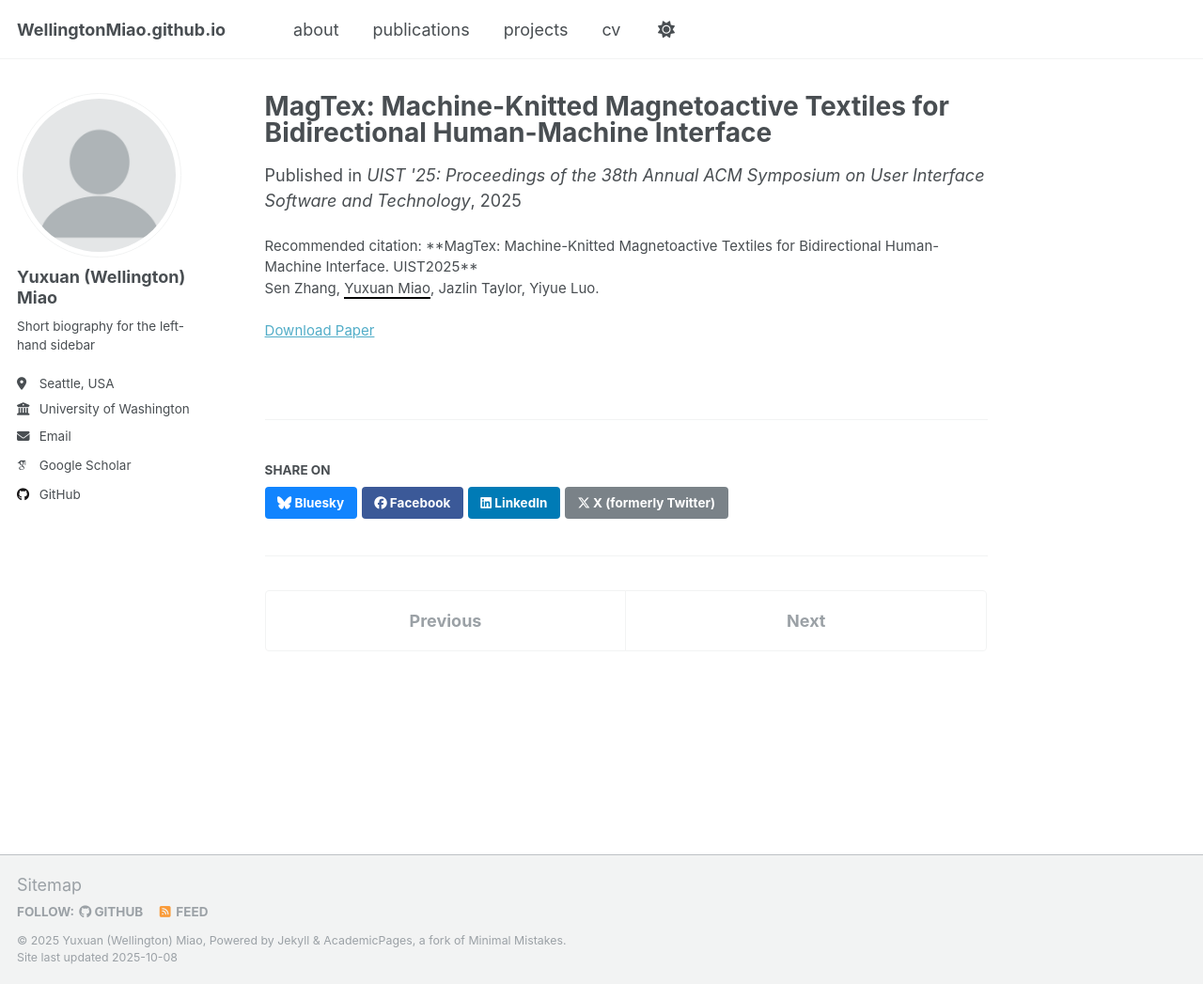
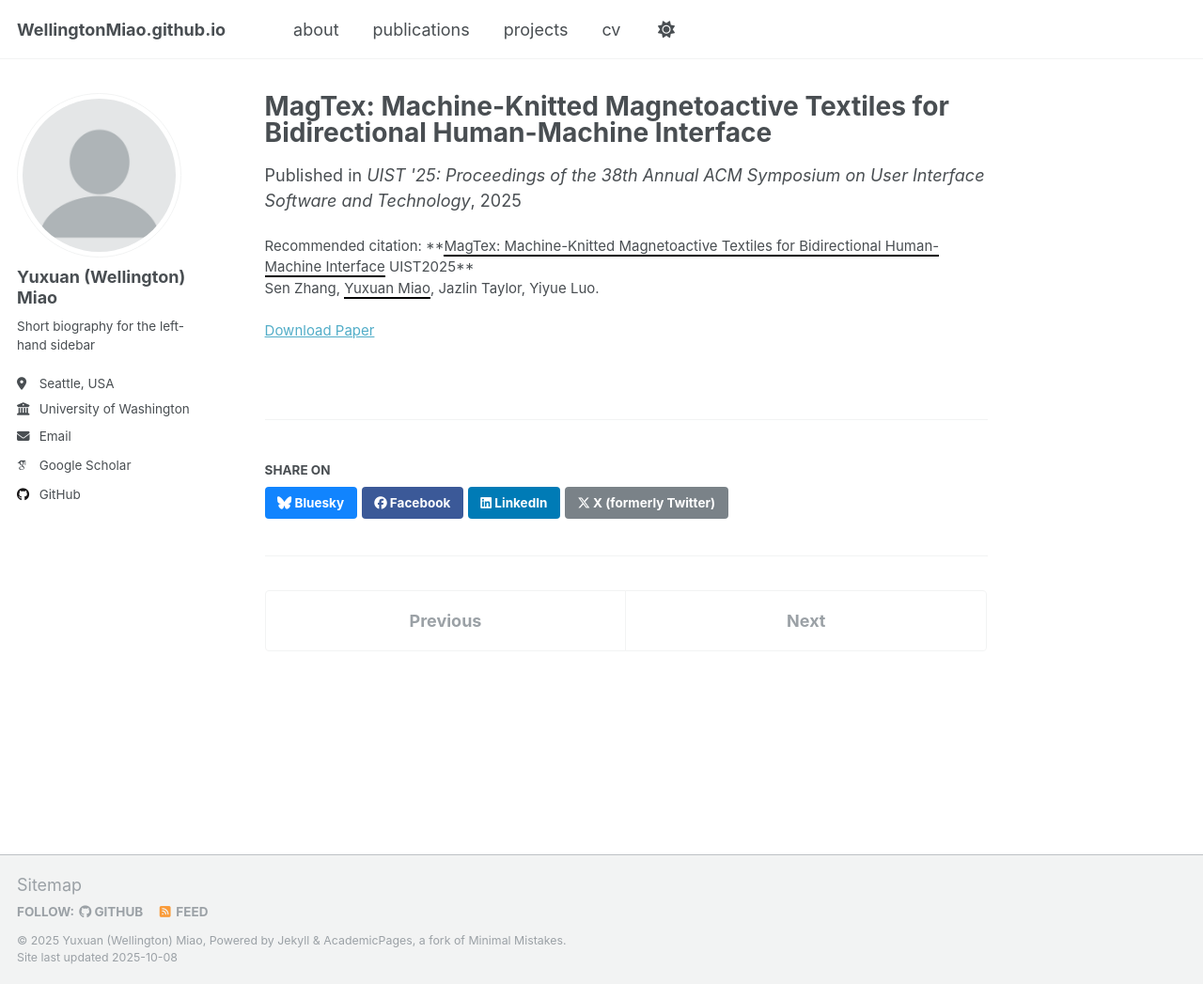
Before and after one commit to WellingtonMiao/WellingtonMiao.github.io, a Jekyll site: the page built from _publications/2025-09-27-magtex-uist25.md, in a window 1280 px wide and 1047 px high. Shown: the whole window at 94% size. Built offline with Jekyll 4.4.1, drawn with Linux system fonts in a browser that asks for light colours; some web fonts are replaced; a script that is not in the unit is left out.

Commit message:
Update 2025-09-27-magtex-uist25.md

```diff
--- a/_publications/2025-09-27-magtex-uist25.md
+++ b/_publications/2025-09-27-magtex-uist25.md
@@ -9,6 +9,6 @@
 doi: "10.1145/3746059.3747648"
 paperurl: "https://dl.acm.org/doi/10.1145/3746059.3747648"
 citation: |
-  **MagTex: Machine-Knitted Magnetoactive Textiles for Bidirectional Human-Machine Interface. UIST2025**<br>
+  **<span style="border-bottom: 2px solid #000;">MagTex: Machine-Knitted Magnetoactive Textiles for Bidirectional Human-Machine Interface</span> UIST2025**<br>
   Sen Zhang, <span style="border-bottom: 2px solid #000;">Yuxuan&nbsp;Miao</span>, Jazlin Taylor, Yiyue Luo.<br>
 ---
```
